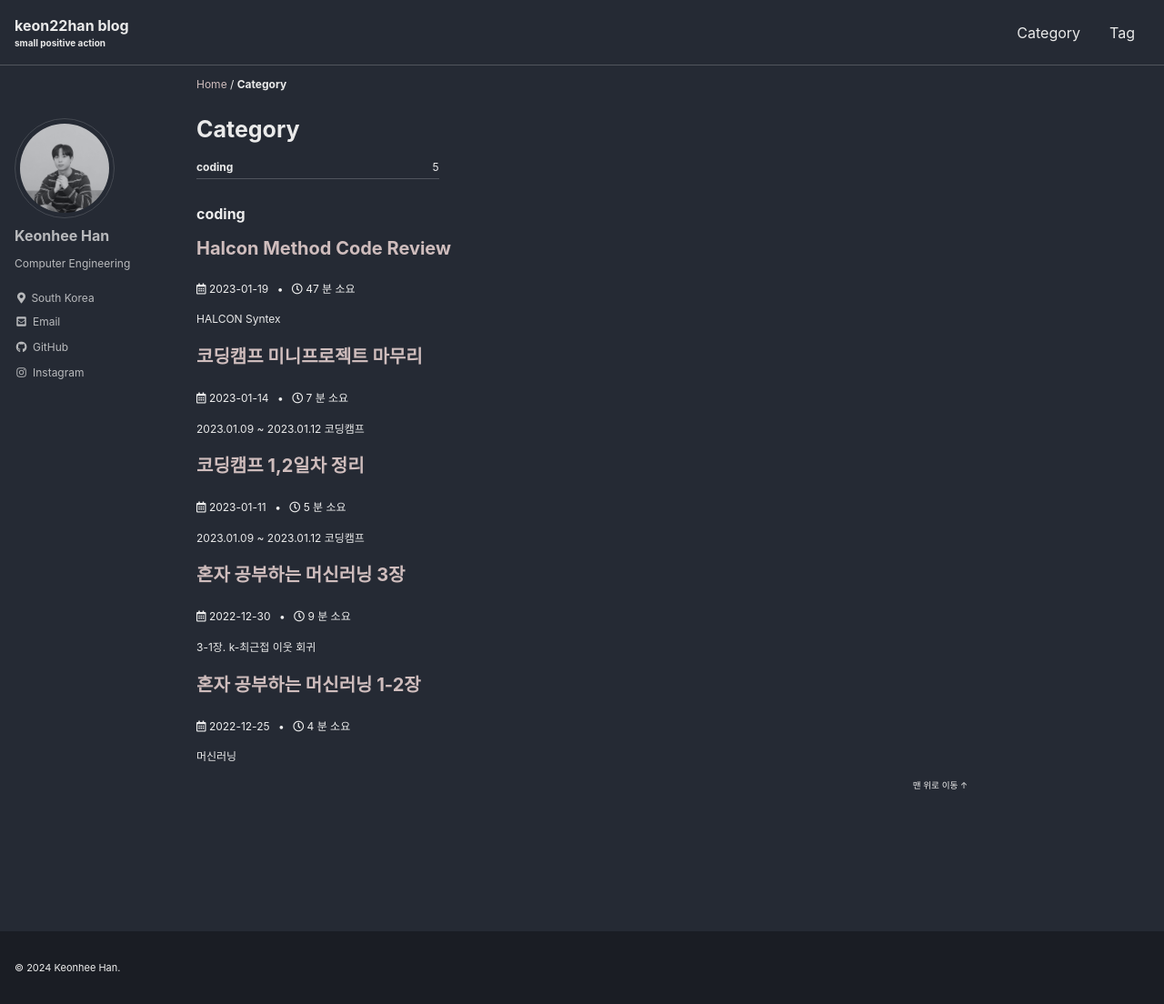
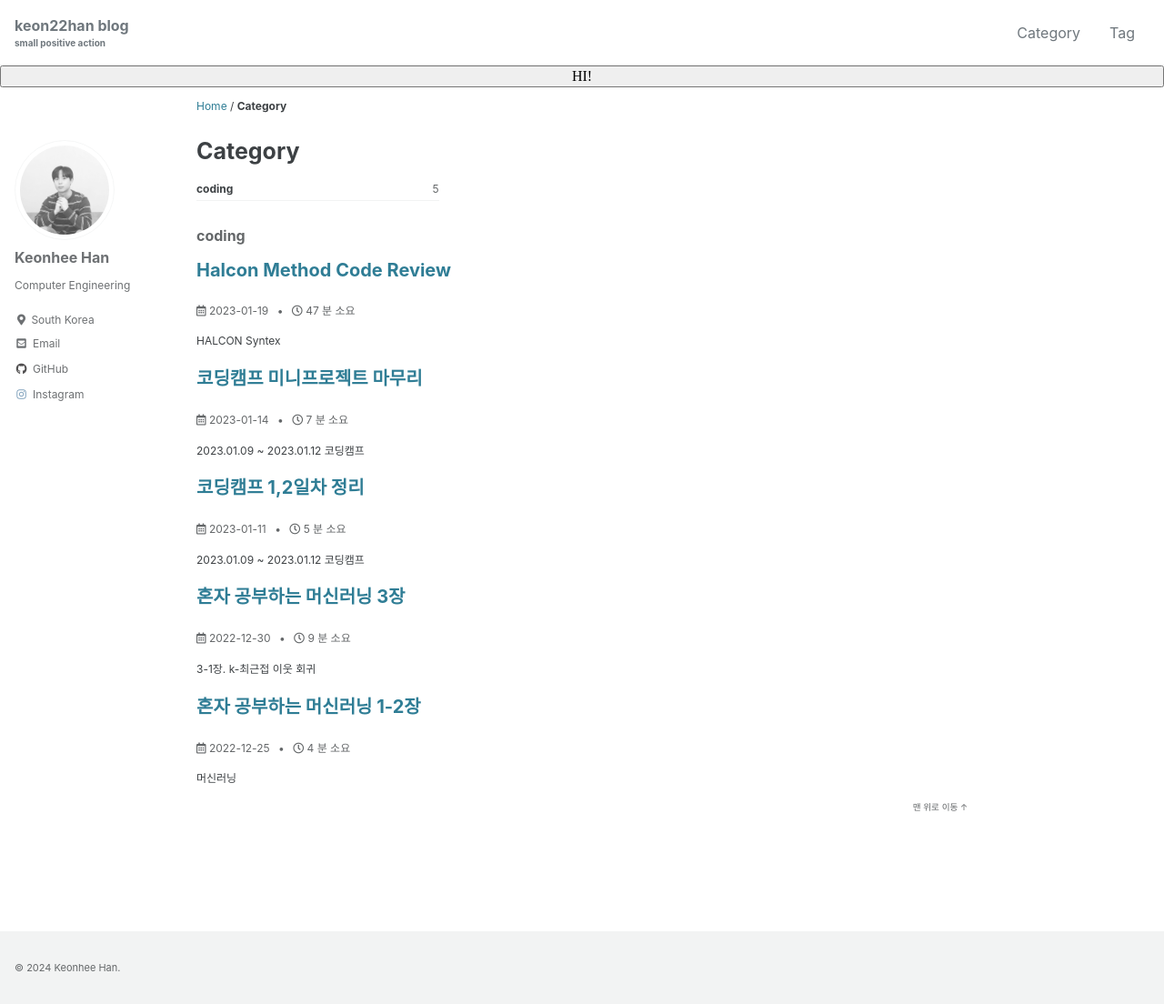
Before and after one commit to keon22han/keon22han.github.io, a Jekyll site: the page built from _pages/category-archive.md, in a window 1280 px wide and 1104 px high. Shown: the whole window at 91% size. Built offline with Jekyll 4.4.1, drawn with Linux system fonts in a browser that asks for light colours; cached includes are drawn as plain includes; some web fonts are replaced.

Commit message:
add dark mode
.

```diff
--- a/_config.yml
+++ b/_config.yml
@@ -12,7 +12,8 @@
 
 # theme                  : "minimal-mistakes-jekyll"
 # remote_theme           : "mmistakes/minimal-mistakes"
-minimal_mistakes_skin    : "dark" # "default", "air", "aqua", "contrast", "dark", "dirt", "neon", "mint", "plum", "sunrise"
+minimal_mistakes_skin    : "default" # "default", "air", "aqua", "contrast", "dark", "dirt", "neon", "mint", "plum", "sunrise"
+minimal_mistakes_skin2   : "dark"
 
 # Site Settings
 locale                   : "ko-KR"
--- a/_includes/head.html
+++ b/_includes/head.html
@@ -14,7 +14,26 @@
 </script>
 
 <!-- For all browsers -->
-<link rel="stylesheet" href="{{ '/assets/css/main.css' | relative_url }}">
+<link rel="stylesheet" href="{{ '/assets/css/main.css' | relative_url }}" id="theme_source">
+{% if site.minimal_mistakes_skin2 %}
+  <link rel="stylesheet alternate" href="{{ '/assets/css/theme2.css' | relative_url }}" id="theme_source_2">
+  <script>
+    let theme = sessionStorage.getItem('theme');
+    if(theme === "dark")
+    {
+      sessionStorage.setItem('theme', 'dark');
+      node1 = document.getElementById('theme_source');
+      node2 = document.getElementById('theme_source_2');
+      node1.setAttribute('rel', 'stylesheet alternate');
+      node2.setAttribute('rel', 'stylesheet');
+    }
+    else
+    {
+      sessionStorage.setItem('theme', 'light');
+    }
+  </script>
+{% endif %}
+
 <link rel="preload" href="https://cdn.jsdelivr.net/npm/@fortawesome/fontawesome-free@5/css/all.min.css" as="style" onload="this.onload=null;this.rel='stylesheet'">
 <noscript><link rel="stylesheet" href="https://cdn.jsdelivr.net/npm/@fortawesome/fontawesome-free@5/css/all.min.css"></noscript>
 
--- a/_layouts/default.html
+++ b/_layouts/default.html
@@ -17,6 +17,12 @@
   <body class="layout--{{ page.layout | default: layout.layout }}{% if page.classes or layout.classes %}{{ page.classes | default: layout.classes | join: ' ' | prepend: ' ' }}{% endif %}">
     {% include_cached skip-links.html %}
     {% include_cached masthead.html %}
+
+    {% if site.minimal_mistakes_skin2 %}
+      <button type="button" onclick="node1=document.getElementById('theme_source');node2=document.getElementById('theme_source_2');if(node1.getAttribute('rel')=='stylesheet'){node1.setAttribute('rel', 'stylesheet alternate'); node2.setAttribute('rel', 'stylesheet');sessionStorage.setItem('theme', 'dark');}else{node2.setAttribute('rel', 'stylesheet alternate'); node1.setAttribute('rel', 'stylesheet');sessionStorage.setItem('theme', 'light');} return false;">
+        HI!
+      </button>
+    {% endif %}
 
     <div class="initial-content">
       {{ content }}
--- /dev/null
+++ b/assets/css/theme2.scss
@@ -0,0 +1,8 @@
+---
+# Only the main Sass file needs front matter (the dashes are enough)
+---
+
+@charset "utf-8";
+
+@import "minimal-mistakes/skins/{{ site.minimal_mistakes_skin2 | default: 'default' }}"; // skin
+@import "minimal-mistakes"; // main partials
```
